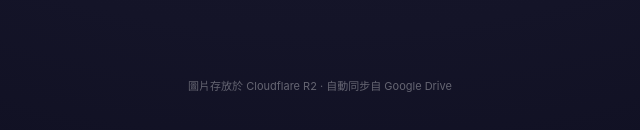
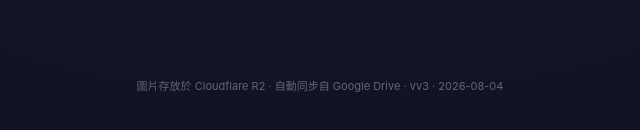
Before and after one commit to forumdata-collab/gallery, a plain HTML site: page index.html in a window 1280 px wide. Shown: the part 328-458 px from the top of the page, 320-960 px from the left. Drawn offline with Linux system fonts and the light colour scheme.

Commit message:
add version marker v3

```diff
--- a/index.html
+++ b/index.html
@@ -66,11 +66,13 @@ footer.app-footer{text-align:center;padding:20px;color:rgba(255,255,255,.35);fon
   <button class="lb-nav lb-next" id="lbNext" onclick="navLB(1)">›</button>
 </div>
 
-<footer class="app-footer">圖片存放於 Cloudflare R2 · 自動同步自 Google Drive</footer>
+<footer class="app-footer">圖片存放於 Cloudflare R2 · 自動同步自 Google Drive · <span id="ver"></span></footer>
 
 <script>
 const BASE = 'https://img.hermesagent.de5.net';
 // manifest key 已含 'gallery/' 前綴，所以圖片 URL = BASE + '/' + key
+const VER = 'v3';
+document.getElementById('ver').textContent = 'v' + VER + ' · ' + new Date().toISOString().slice(0,10);
 let items = [];
 let idx = 0;
 
```
